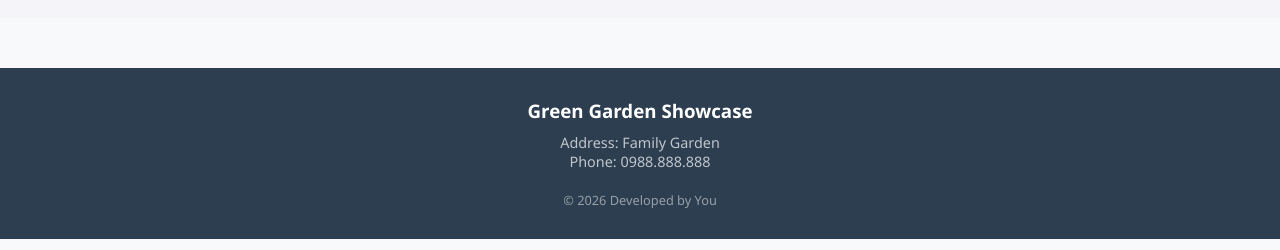
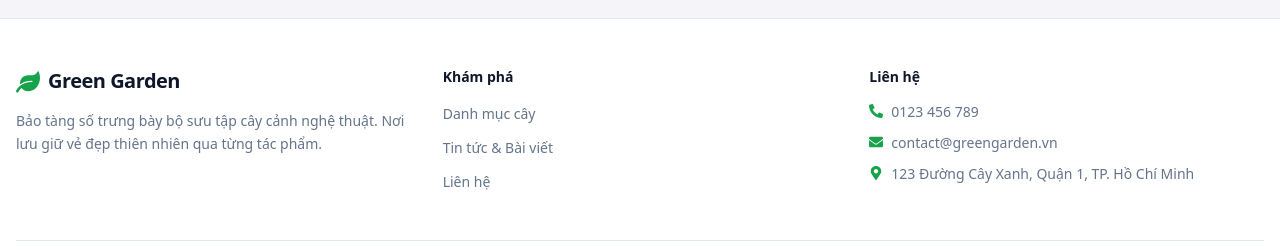
Before and after one commit to pvhoang27/garder-v2, a React (Vite) app in the folder client/: page /login in a window 1280 px wide. Shown: the part 702-952 px from the top of the page. Built offline with nearby package versions, Linux system fonts and the light colour scheme; no server answers.

Commit message:
cập nhật footer mới

```diff
--- a/client/src/App.jsx
+++ b/client/src/App.jsx
@@ -18,12 +18,13 @@ import AdminPlantForm from "./components/AdminPlantForm";
 import ContactPage from "./pages/ContactPage";
 import CategoryPage from "./pages/CategoryPage";
 import NewsPage from "./pages/NewsPage";
-import NewsDetail from "./pages/NewsDetail"; // <--- MỚI: Import trang chi tiết tin tức
+import NewsDetail from "./pages/NewsDetail";
 import AdminPopupConfig from "./pages/AdminPopupConfig";
 import AdminLayoutConfig from "./pages/AdminLayoutConfig";
 import PopupBanner from "./components/PopupBanner";
 import LanguageSwitcher from "./components/LanguageSwitcher";
 import FloatingContact from "./components/FloatingContact";
+import Footer from "./components/Footer"; // <--- IMPORT COMPONENT FOOTER MỚI
 
 import { FaSignOutAlt, FaSignInAlt, FaBars, FaTimes } from "react-icons/fa";
 
@@ -123,14 +124,14 @@ const AppContent = ({ isLoggedIn, handleLoginSuccess, handleLogout }) => {
       {/* Popup quảng cáo */}
       <PopupBanner />
 
-      {/* HIỂN THỊ NÚT LIÊN HỆ NỔI (chỉ hiện cho khách, admin có thể ẩn nếu muốn) */}
+      {/* HIỂN THỊ NÚT LIÊN HỆ NỔI */}
       {!isAdminRoute && <FloatingContact />}
 
       {/* Điều chỉnh padding nếu là trang Admin thì full màn hình, không cần padding bottom */}
       <div
         style={{
           minHeight: "80vh",
-          paddingBottom: isAdminRoute ? "0" : "50px",
+          paddingBottom: isAdminRoute ? "0" : "0", // Xóa padding bottom vì Footer mới đã tự xử lý
         }}
       >
         <Routes>
@@ -138,9 +139,8 @@ const AppContent = ({ isLoggedIn, handleLoginSuccess, handleLogout }) => {
           <Route path="/" element={<HomePage />} />
           <Route path="/categories" element={<CategoryPage />} />
 
-          {/* ROUTE TIN TỨC */}
           <Route path="/news" element={<NewsPage />} />
-          <Route path="/news/:id" element={<NewsDetail />} /> {/* <--- MỚI: Route chi tiết tin tức */}
+          <Route path="/news/:id" element={<NewsDetail />} />
 
           <Route path="/plant/:id" element={<PlantDetail />} />
           <Route path="/contact" element={<ContactPage />} />
@@ -177,28 +177,8 @@ const AppContent = ({ isLoggedIn, handleLoginSuccess, handleLogout }) => {
         </Routes>
       </div>
 
-      {/* Chỉ hiện Footer nếu KHÔNG PHẢI trang admin */}
-      {!isAdminRoute && (
-        <footer
-          style={{
-            background: "#2c3e50",
-            color: "white",
-            textAlign: "center",
-            padding: "30px",
-            marginTop: "auto",
-          }}
-        >
-          <h3>Green Garden Showcase</h3>
-          <p style={{ opacity: 0.7, fontSize: "0.9rem", marginTop: "10px" }}>
-            {t("home.footer_address")}
-            <br />
-            {t("home.footer_phone")}
-          </p>
-          <p style={{ marginTop: "20px", fontSize: "0.8rem", opacity: 0.5 }}>
-            © 2026 Developed by You
-          </p>
-        </footer>
-      )}
+      {/* Thay thế Footer cũ bằng Component Footer mới */}
+      {!isAdminRoute && <Footer />}
     </>
   );
 };
--- /dev/null
+++ b/client/src/components/Footer.css
@@ -0,0 +1,108 @@
+/* Container chính của Footer */
+.site-footer {
+  background-color: #ffffff; /* bg-card */
+  border-top: 1px solid #e2e8f0; /* border-border */
+  color: #0f172a; /* text-foreground */
+  font-family: system-ui, -apple-system, sans-serif;
+  margin-top: auto; /* Đẩy footer xuống đáy nếu nội dung ngắn */
+}
+
+.footer-container {
+  max-width: 80rem; /* max-w-7xl */
+  margin: 0 auto;
+  padding: 3rem 1rem; /* py-12 px-4 */
+}
+
+/* Bố cục Grid 3 cột */
+.footer-grid {
+  display: grid;
+  grid-template-columns: 1fr;
+  gap: 2rem;
+}
+
+@media (min-width: 768px) {
+  .footer-grid {
+    grid-template-columns: repeat(3, 1fr); /* md:grid-cols-3 */
+  }
+}
+
+/* --- Cột 1: Brand --- */
+.footer-brand-link {
+  display: inline-flex;
+  align-items: center;
+  gap: 0.5rem;
+  text-decoration: none;
+  color: #0f172a;
+  margin-bottom: 1rem;
+}
+
+.footer-brand-name {
+  font-size: 1.25rem; /* text-xl */
+  font-weight: 600;
+  letter-spacing: -0.025em;
+}
+
+.footer-desc {
+  font-size: 0.875rem; /* text-sm */
+  color: #64748b; /* text-muted-foreground */
+  line-height: 1.625;
+  margin: 0;
+}
+
+/* --- Cột 2 & 3: Links & Contact --- */
+.footer-heading {
+  font-size: 0.875rem;
+  font-weight: 600;
+  margin-top: 0;
+  margin-bottom: 1rem;
+  color: #0f172a;
+}
+
+.footer-links-list {
+  list-style: none;
+  padding: 0;
+  margin: 0;
+  display: flex;
+  flex-direction: column;
+  gap: 0.75rem; /* space-y-3 */
+}
+
+.footer-link {
+  font-size: 0.875rem;
+  color: #64748b;
+  text-decoration: none;
+  transition: color 0.2s ease;
+}
+
+.footer-link:hover {
+  color: #16a34a; /* text-primary (Green) */
+}
+
+/* Contact Item (Icon + Text) */
+.footer-contact-item {
+  display: flex;
+  align-items: flex-start; /* Để icon thẳng hàng với dòng đầu tiên nếu text dài */
+  gap: 0.5rem;
+  font-size: 0.875rem;
+  color: #64748b;
+}
+
+.footer-icon {
+  color: #16a34a; /* text-primary */
+  flex-shrink: 0;
+  margin-top: 0.15rem; /* Căn chỉnh icon với dòng text */
+}
+
+/* --- Footer Bottom (Copyright) --- */
+.footer-bottom {
+  margin-top: 3rem;
+  padding-top: 2rem;
+  border-top: 1px solid #e2e8f0;
+  text-align: center;
+}
+
+.footer-copyright {
+  font-size: 0.875rem;
+  color: #64748b;
+  margin: 0;
+}
--- /dev/null
+++ b/client/src/components/Footer.jsx
@@ -0,0 +1,76 @@
+import React from 'react';
+import { Link } from 'react-router-dom';
+import { FaLeaf, FaPhoneAlt, FaEnvelope, FaMapMarkerAlt } from 'react-icons/fa';
+import './Footer.css';
+
+const Footer = () => {
+  return (
+    <footer className="site-footer">
+      <div className="footer-container">
+        <div className="footer-grid">
+          {/* Cột 1: Brand */}
+          <div className="footer-brand-col">
+            <Link to="/" className="footer-brand-link">
+              <FaLeaf className="footer-icon" size={24} />
+              <span className="footer-brand-name">Green Garden</span>
+            </Link>
+            <p className="footer-desc">
+              Bảo tàng số trưng bày bộ sưu tập cây cảnh nghệ thuật.
+              Nơi lưu giữ vẻ đẹp thiên nhiên qua từng tác phẩm.
+            </p>
+          </div>
+
+          {/* Cột 2: Khám phá */}
+          <div>
+            <h3 className="footer-heading">Khám phá</h3>
+            <ul className="footer-links-list">
+              <li>
+                <Link to="/categories" className="footer-link">
+                  Danh mục cây
+                </Link>
+              </li>
+              <li>
+                <Link to="/news" className="footer-link">
+                   Tin tức & Bài viết
+                </Link>
+              </li>
+              <li>
+                <Link to="/contact" className="footer-link">
+                  Liên hệ
+                </Link>
+              </li>
+            </ul>
+          </div>
+
+          {/* Cột 3: Liên hệ */}
+          <div>
+            <h3 className="footer-heading">Liên hệ</h3>
+            <ul className="footer-links-list">
+              <li className="footer-contact-item">
+                <FaPhoneAlt className="footer-icon" />
+                <span>0123 456 789</span>
+              </li>
+              <li className="footer-contact-item">
+                <FaEnvelope className="footer-icon" />
+                <span>contact@greengarden.vn</span>
+              </li>
+              <li className="footer-contact-item">
+                <FaMapMarkerAlt className="footer-icon" />
+                <span>123 Đường Cây Xanh, Quận 1, TP. Hồ Chí Minh</span>
+              </li>
+            </ul>
+          </div>
+        </div>
+
+        {/* Bottom Copyright */}
+        <div className="footer-bottom">
+          <p className="footer-copyright">
+            &copy; {new Date().getFullYear()} Green Garden. All rights reserved.
+          </p>
+        </div>
+      </div>
+    </footer>
+  );
+};
+
+export default Footer;
```
